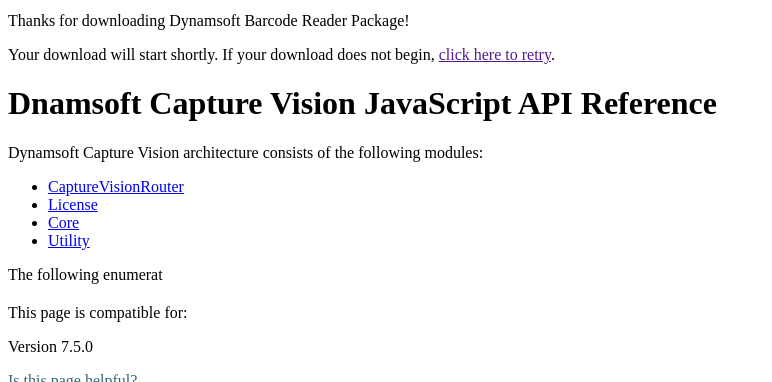
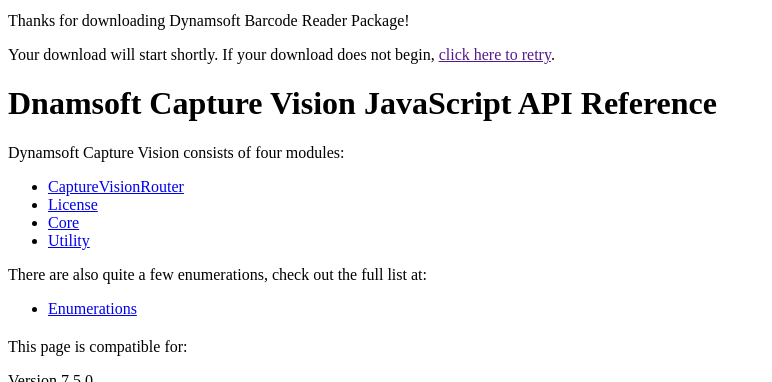
Before and after one commit to dynamsoft-docs/capture-vision-docs-js, a Jekyll site: the page built from programming/javascript/api-reference/index.md, in a window 1280 px wide and 900 px high, scrolled down 435 px, cut to the strip 116-498 px from the top of the window. Shown: the whole strip, without its empty margins (0-772 px from the left). Built offline with Jekyll 4.4.1, drawn with Linux system fonts in a browser that asks for light colours.

Commit message:
edited API reference starting page

```diff
--- a/programming/javascript/api-reference/index.md
+++ b/programming/javascript/api-reference/index.md
@@ -12,11 +12,13 @@ permalink: /programming/javascript/api-reference/
 
 # Dnamsoft Capture Vision JavaScript API Reference
 
-Dynamsoft Capture Vision architecture consists of the following modules:
+Dynamsoft Capture Vision consists of four modules:
 
 * [CaptureVisionRouter](capture-vision-router/capture-vision-router-module.md)
 * [License](license/license-module.md)
 * [Core](core/core.md)
 * [Utility](utility/utility.md)
 
-The following enumerat
+There are also quite a few enumerations, check out the full list at:
+
+* [Enumerations](enums-index.md)
```
